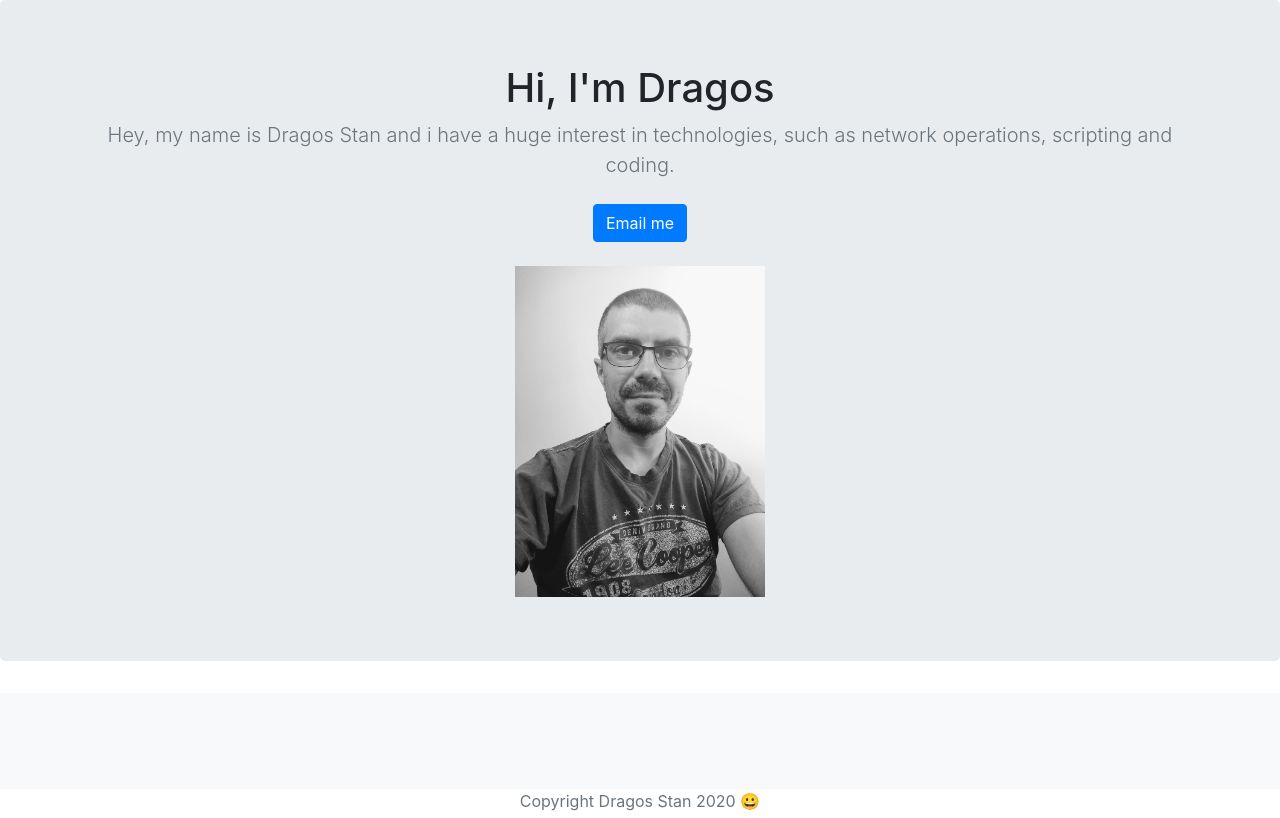
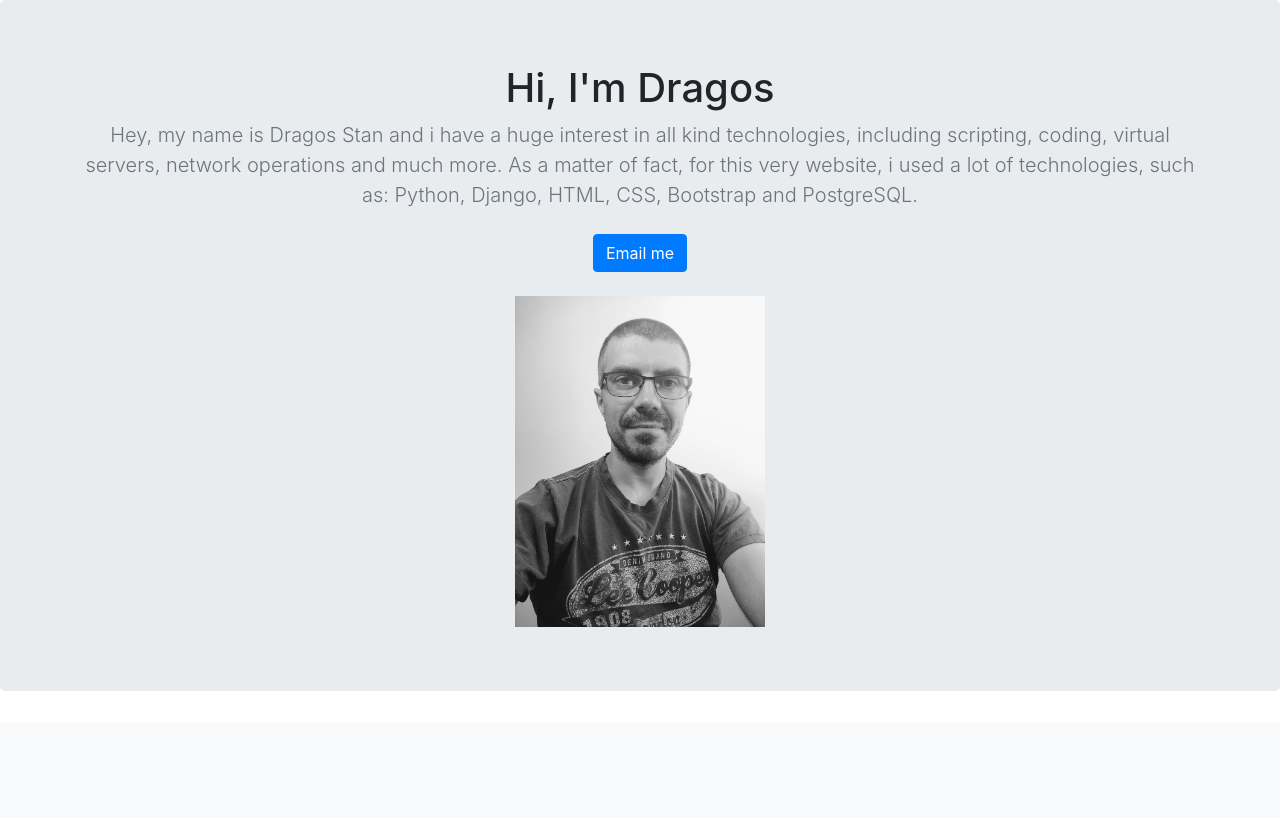
Before and after one commit to dstan82/portfolio, a Django app: page / in a window 1280 px wide. Shown: the part 56-874 px from the top of the page. Run offline with Django 3.2, Linux system fonts and the light colour scheme; data that the repository does not hold is empty; some libraries are stand-ins or nearby versions.

Commit message:
changed description

```diff
--- a/jobs/templates/jobs/home.html
+++ b/jobs/templates/jobs/home.html
@@ -68,7 +68,7 @@
         <section class="jumbotron text-center">
             <div class="container">
                 <h1>Hi, I'm Dragos</h1>
-                <p class="lead text-muted">Hey, my name is Dragos Stan and i have a huge interest in technologies, such as network operations, scripting and coding.</p>
+                <p class="lead text-muted">Hey, my name is Dragos Stan and i have a huge interest in all kind technologies, including scripting, coding, virtual servers, network operations and much more. As a matter of fact, for this very website, i used a lot of technologies, such as: Python, Django, HTML, CSS, Bootstrap and PostgreSQL.</p>
                 <p>
                     <a href="mailto:standragos82@gmail.com" class="btn btn-primary my-2">Email me</a>
                 </p>
```
